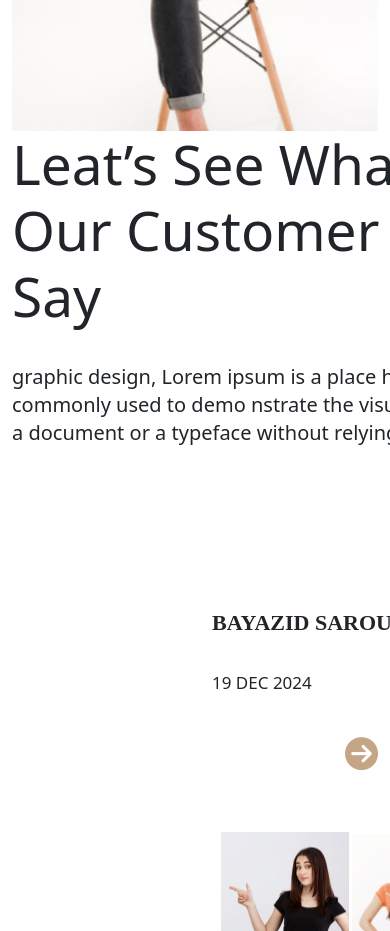
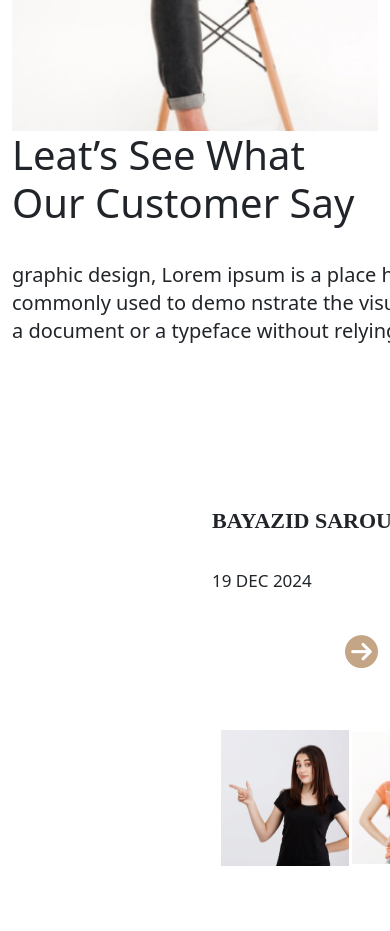
Before and after one commit to bayazidsarour/furniturewebsite, a plain HTML site: page index.html in a window 390 px wide. Shown: the part 7500-8431 px from the top of the page. Drawn offline with nearby package versions, Linux system fonts and the light colour scheme; some icons are missing; a web font is replaced by a local one.

Commit message:
responsive updated

```diff
--- a/responsive.css
+++ b/responsive.css
@@ -174,6 +174,13 @@
 .customer_say .right_side {
     width: 100%;
 }
+.customer_say .right_side h2 {
+    width: 100%;
+    font-size: 40px;
+    font-weight: 400;
+    line-height: auto;
+    margin-bottom: 34px;
+}
 
 
 
```
